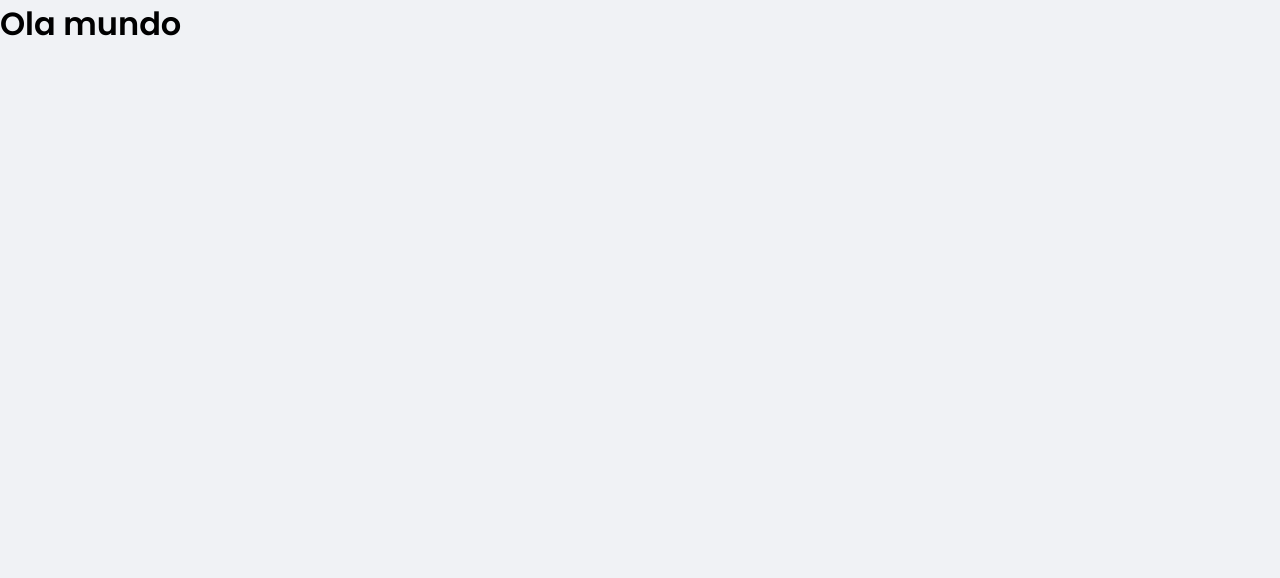
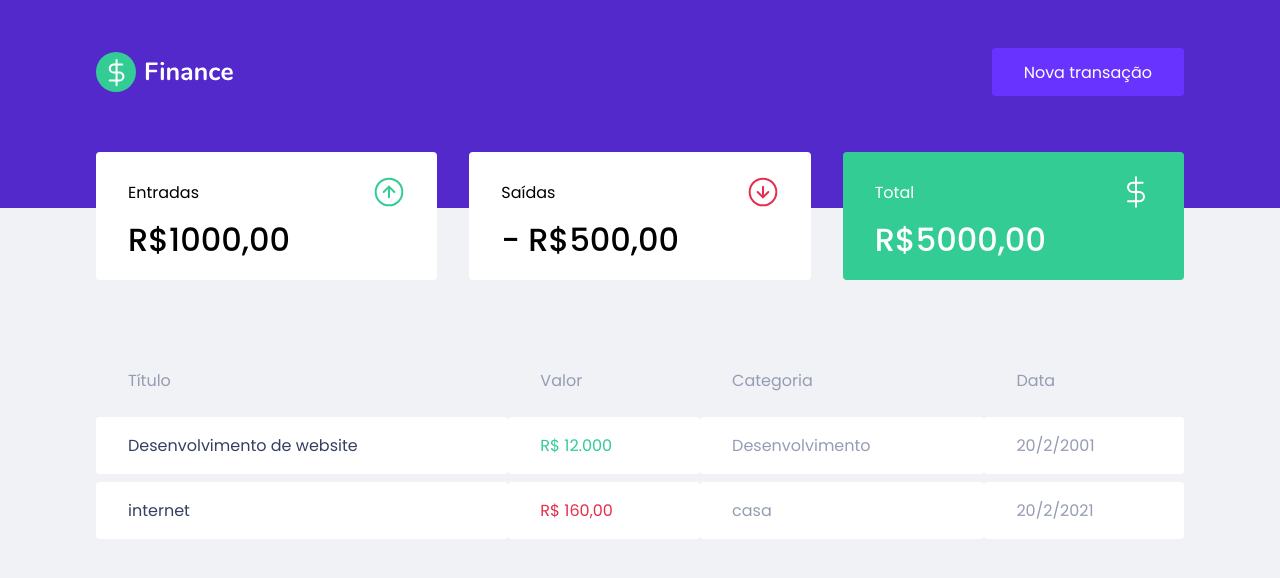
Before and after one commit to FabioSntos/Finance, a React (Create React App) app: page / in a window 1280 px wide. Shown: the top 578 px of the page. Built offline with nearby package versions, Linux system fonts and the light colour scheme.

Commit message:
Dashboard Components

```diff
--- a/public/index.html
+++ b/public/index.html
@@ -9,7 +9,7 @@
   <meta name="viewport" content="width=device-width, initial-scale=1" />
 
   <title>Finance</title>
-  <link href="https://fonts.googleapis.com/css2?family=Poppins:wght@400;600&display=swap" rel="stylesheet">
+  <link href="https://fonts.googleapis.com/css2?family=Poppins:wght@400;500;600&display=swap" rel="stylesheet">
 </head>
 
 <body>
--- a/src/App.tsx
+++ b/src/App.tsx
@@ -1,9 +1,11 @@
+import { Dashboard } from "./components/Dashboard/intex";
+import { Header } from "./components/Header";
 const App = () => {
-  console.log('ola');
   return (
-    <div>
-      <h1>Ola mundo</h1>
-    </div>
+    <>
+      <Header />
+      <Dashboard />
+    </>
   );
 };
 
--- /dev/null
+++ b/src/components/Dashboard/intex.tsx
@@ -0,0 +1,15 @@
+//components
+import { Summary } from "../Summary";
+import { TransactionsTable } from "../TransactionsTable";
+
+//styles
+import { Container } from "./styles";
+
+export const Dashboard = () => {
+  return (
+    <Container>
+      <Summary />
+      <TransactionsTable />
+    </Container>
+  );
+};
--- /dev/null
+++ b/src/components/Dashboard/styles.ts
@@ -0,0 +1,7 @@
+import styled from "styled-components";
+
+export const Container = styled.main`
+  max-width: 1120px;
+  margin: 0 auto;
+  padding: 2.5rem 1rem;
+`;
--- /dev/null
+++ b/src/components/Header/index.tsx
@@ -0,0 +1,16 @@
+//aseets
+import logoImg from "../../assets/logo.svg";
+
+//styles
+import { Container, Content } from "./styles";
+
+export const Header = () => {
+  return (
+    <Container>
+      <Content>
+        <img src={logoImg} alt="Finance" />
+        <button type="button">Nova transação</button>
+      </Content>
+    </Container>
+  );
+};
--- /dev/null
+++ b/src/components/Header/styles.ts
@@ -0,0 +1,30 @@
+import styled from "styled-components";
+
+export const Container = styled.header`
+  background: var(--blue);
+`;
+
+export const Content = styled.div`
+  max-width: 1120px;
+  margin: 0 auto;
+
+  padding: 3rem 1rem 7rem;
+  display: flex;
+  align-items: center;
+  justify-content: space-between;
+
+  button {
+    font-size: 1rem;
+    color: #fff;
+    background: var(--blue-light);
+    border: 0;
+    padding: 0 2rem;
+    border-radius: 0.25rem;
+    height: 3rem;
+    transition: filter 0.2s;
+
+    &:hover {
+      filter: brightness(0.9);
+    }
+  }
+`;
--- /dev/null
+++ b/src/components/Summary/index.tsx
@@ -0,0 +1,35 @@
+//styles
+import { Container } from "./styles";
+
+//assets
+import incomeImg from "../../assets/income.svg";
+import outcomeImg from "../../assets/outcome.svg";
+import totalImg from "../../assets/total.svg";
+
+export const Summary = () => {
+  return (
+    <Container>
+      <div>
+        <header>
+          <p>Entradas</p>
+          <img src={incomeImg} alt="Entradas" />
+        </header>
+        <strong>R$1000,00</strong>
+      </div>
+      <div>
+        <header>
+          <p>Saídas</p>
+          <img src={outcomeImg} alt="Saídas" />
+        </header>
+        <strong>- R$500,00</strong>
+      </div>
+      <div className="highlight-background">
+        <header>
+          <p>Total</p>
+          <img src={totalImg} alt="Entradas" />
+        </header>
+        <strong>R$5000,00</strong>
+      </div>
+    </Container>
+  );
+};
--- /dev/null
+++ b/src/components/Summary/styles.ts
@@ -0,0 +1,32 @@
+import styled from "styled-components";
+
+export const Container = styled.div`
+  display: grid;
+  grid-template-columns: repeat(3, 1fr);
+  gap: 2rem;
+  margin-top: -6rem;
+
+  div {
+    background: var(--shape);
+    padding: 1.5rem 2rem;
+    border-radius: 0.25rem;
+    color: var(--text-tile);
+
+    header {
+      display: flex;
+      align-items: center;
+      justify-content: space-between;
+    }
+    strong {
+      display: block;
+      margin-top: 1rem;
+      font-size: 2rem;
+      font-weight: 500;
+      line-height: 2rem;
+    }
+    &.highlight-background {
+      background: var(--green);
+      color: #fff;
+    }
+  }
+`;
--- /dev/null
+++ b/src/components/TransactionsTable/index.tsx
@@ -0,0 +1,32 @@
+import { Container } from "./styles";
+
+export const TransactionsTable = () => {
+  return (
+    <Container>
+      <table>
+        <thead>
+          <tr>
+            <th className="title">Título</th>
+            <th>Valor</th>
+            <th>Categoria</th>
+            <th>Data</th>
+          </tr>
+        </thead>
+        <tbody>
+          <tr>
+            <td>Desenvolvimento de website</td>
+            <td className="deposit">R$ 12.000</td>
+            <td>Desenvolvimento</td>
+            <td>20/2/2001</td>
+          </tr>
+          <tr>
+            <td>internet</td>
+            <td className="withdraw">R$ 160,00</td>
+            <td>casa</td>
+            <td>20/2/2021</td>
+          </tr>
+        </tbody>
+      </table>
+    </Container>
+  );
+};
--- /dev/null
+++ b/src/components/TransactionsTable/styles.ts
@@ -0,0 +1,36 @@
+import styled from "styled-components";
+
+export const Container = styled.div`
+  margin-top: 4rem;
+
+  table {
+    width: 100%;
+    border-spacing: 0 0.5rem;
+
+    th {
+      color: var(--text-body);
+      font-weight: 400;
+      padding: 1rem 2rem;
+      text-align: left;
+      line-height: 1.5 rem;
+    }
+
+    td {
+      padding: 1rem 2rem;
+      border: 0;
+      background-color: var(--shape);
+      color: var(--text-body);
+      border-radius: 0.25rem;
+
+      &:first-child {
+        color: var(--text-title);
+      }
+      &.deposit {
+        color: var(--green);
+      }
+      &.withdraw {
+        color: var(--red);
+      }
+    }
+  }
+`;
--- a/src/styles/GlobalStyles.ts
+++ b/src/styles/GlobalStyles.ts
@@ -1,11 +1,11 @@
-import { createGlobalStyle } from 'styled-components';
+import { createGlobalStyle } from "styled-components";
 
 const GlobalStyles = createGlobalStyle`
 :root {
  --background: #f0f2f5;
  --red: #E52E4D;
  --blue: #5429cc;
-
+--green: #33cc95;
  --blue-light: #6933ff;
 
  --text-title: #363f5f;
```
